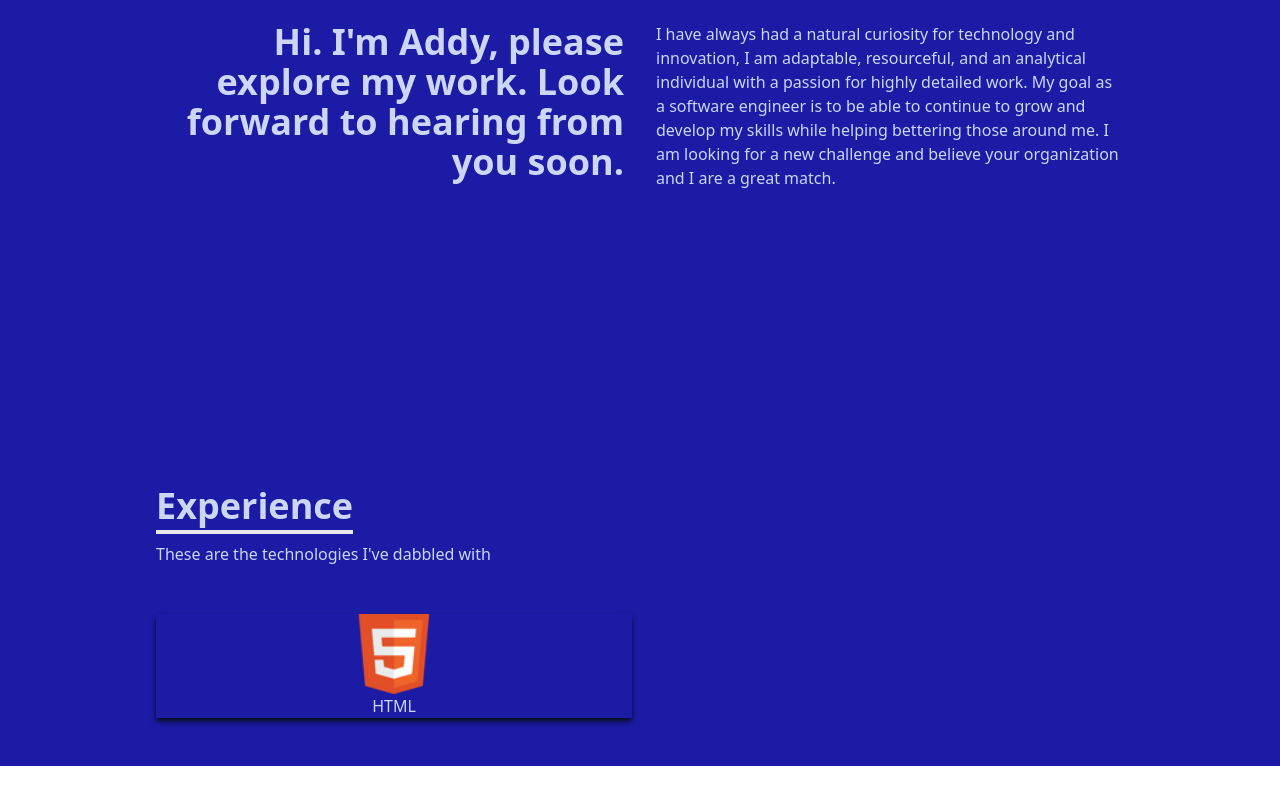
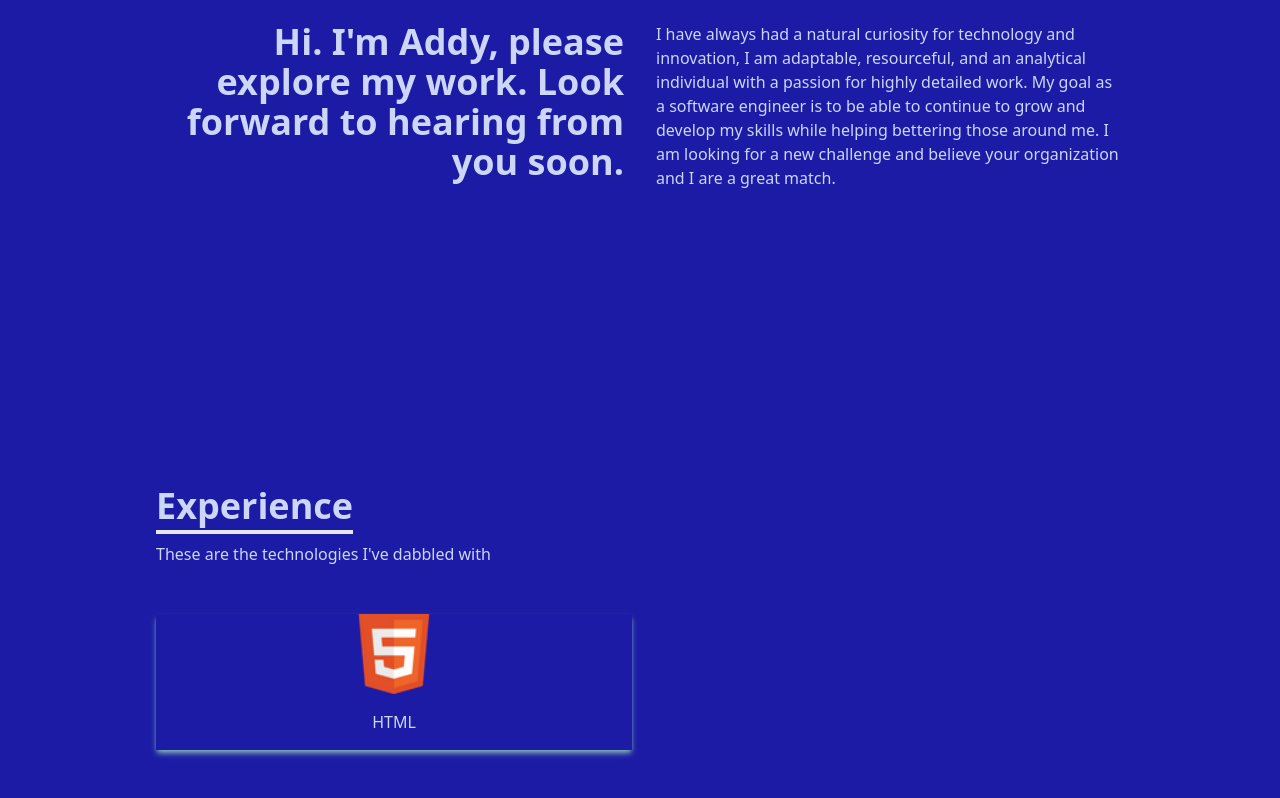
Before and after one commit to AddyRdz/profile-1.0, a React (Create React App) app: page / in a window 1280 px wide. Shown: the part 1130-1928 px from the top of the page. Before the commit the page ends 1896 px from the top, so only its background shows below. Built offline with nearby package versions, Linux system fonts and the light colour scheme.

Commit message:
Added shadow to container box

```diff
--- a/src/components/Skills.jsx
+++ b/src/components/Skills.jsx
@@ -19,9 +19,9 @@ const Skills = () => {
             </div>
 
             <div className='w-full grid grid-cols-2 sm:grid-cold-4 gap-4 text-center py-8'>
-                <div className='shadow-md shadow-[#040c16] hover:scale-110 duration-500'>
+                <div className='shadow-md shadow-[#81b3b3] hover:scale-110 duration-500'>
                     <img className='w-20 mx-auto' src={HTML} alt="HTML icon"/>
-                    <p>HTML</p>
+                    <p className='my-4'>HTML</p>
                 </div>
             </div>
         </div>
```
